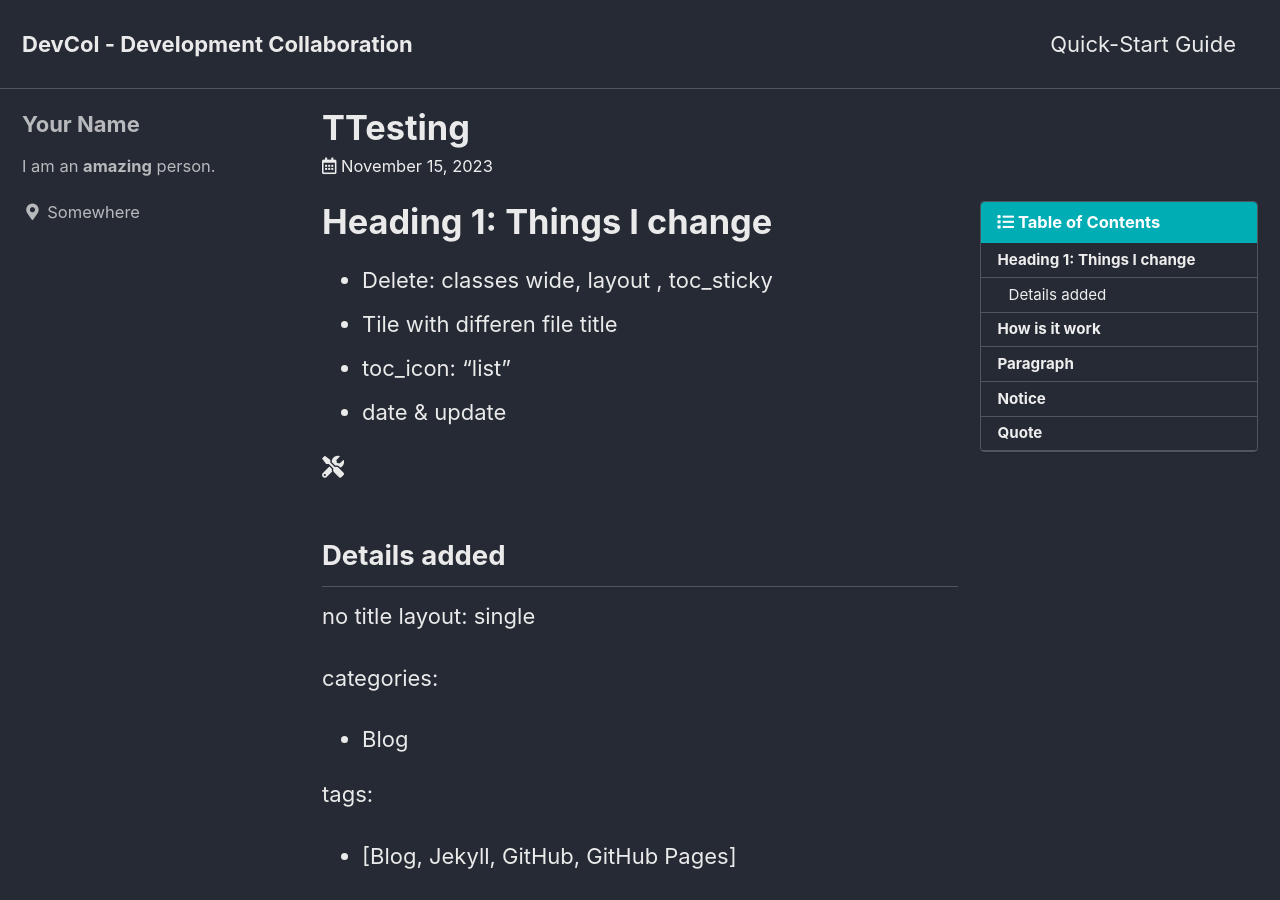
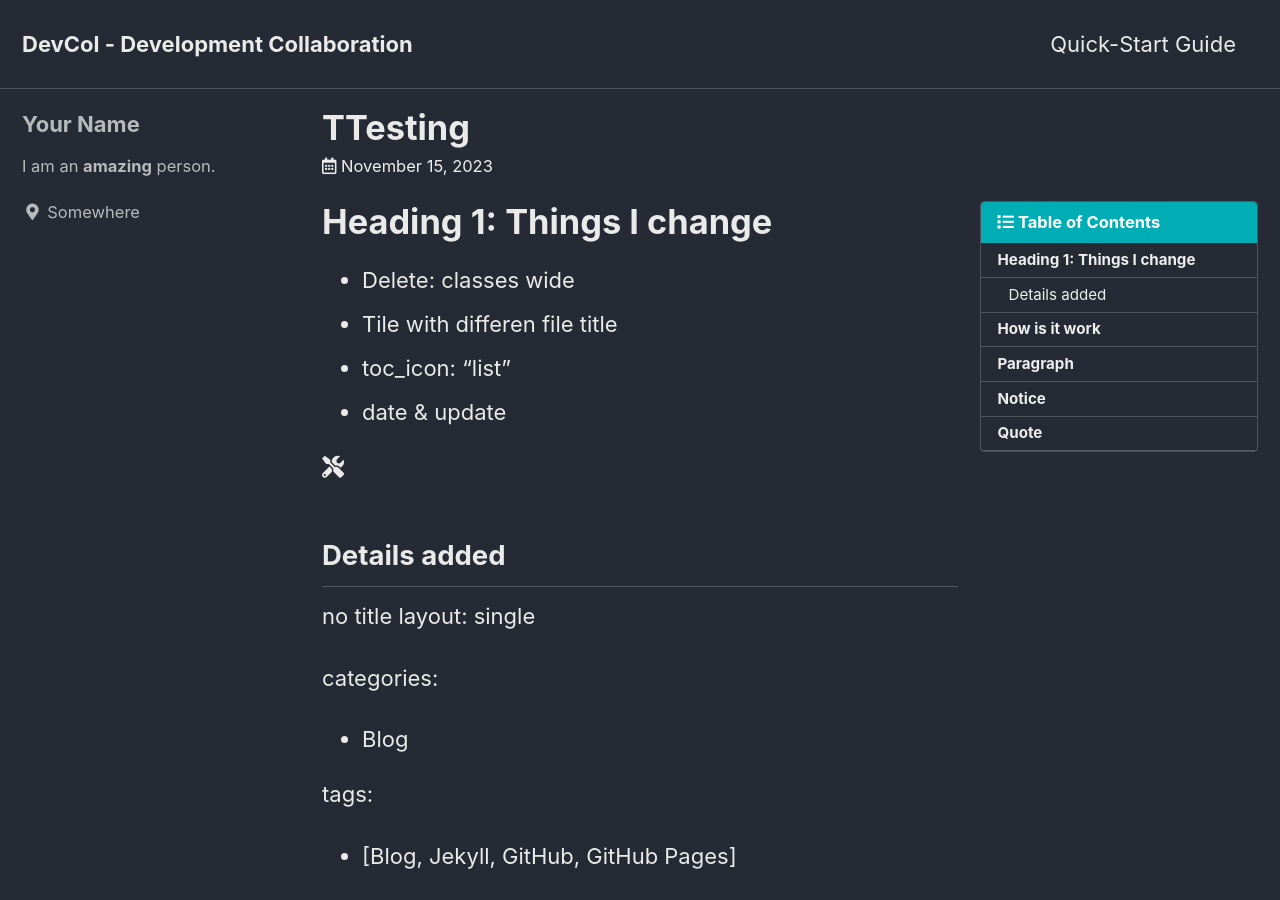
Before and after one commit to devcol-main/devcol-main.github.io, a Jekyll site: the page built from _posts/2023-11-17-Testing2.md, in a window 1280 px wide and 900 px high. Built offline with Jekyll 4.4.1, drawn with Linux system fonts in a browser that asks for light colours; cached includes are drawn as plain includes.

Commit message:
Update 2023-11-17-Testing2.md

```diff
--- a/_posts/2023-11-17-Testing2.md
+++ b/_posts/2023-11-17-Testing2.md
@@ -23,7 +24,7 @@ show_date: true
 ---
 
 # Heading 1: Things I change
-* Delete: classes wide, layout , toc_sticky
+* Delete: classes wide
 * Tile with differen file title
 * toc_icon: "list"
 * date & update
```
Also changed, not shown: other parts of _posts/2023-11-17-Testing2.md (+1 -0 lines).
